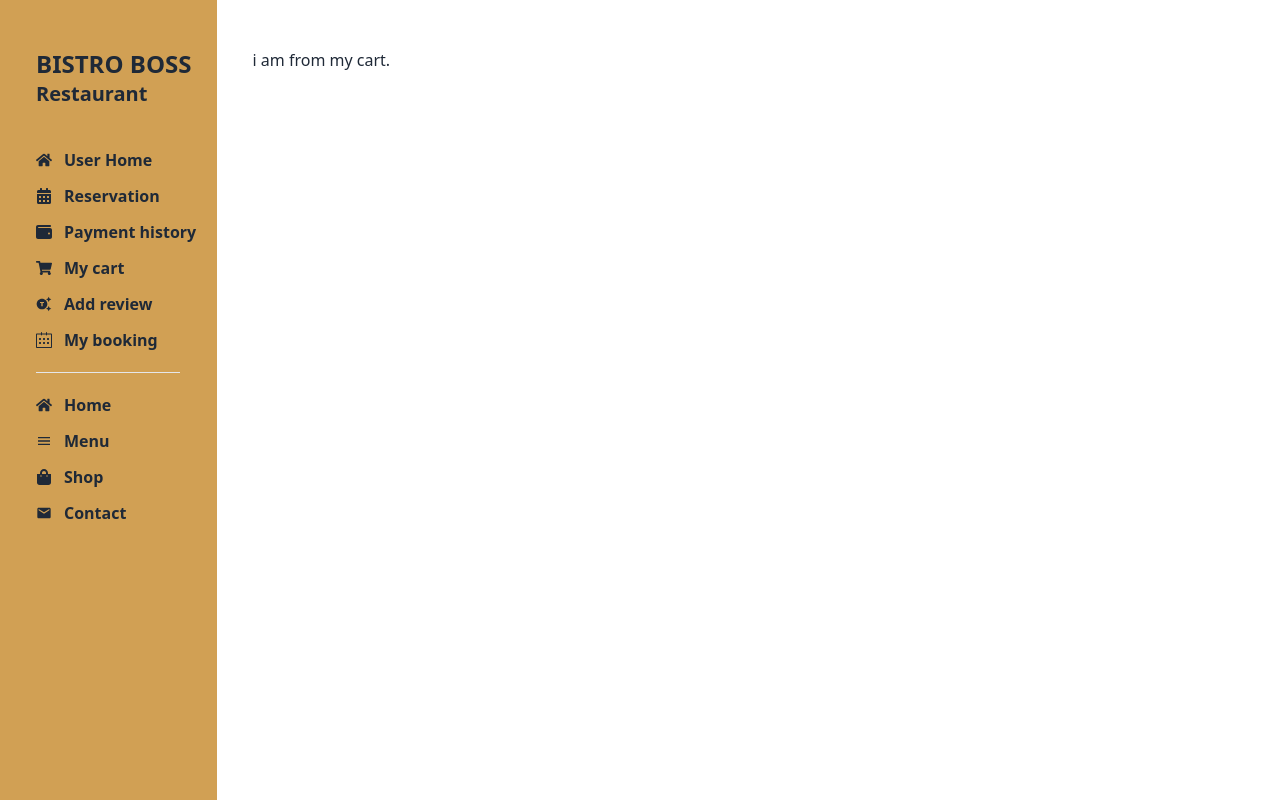
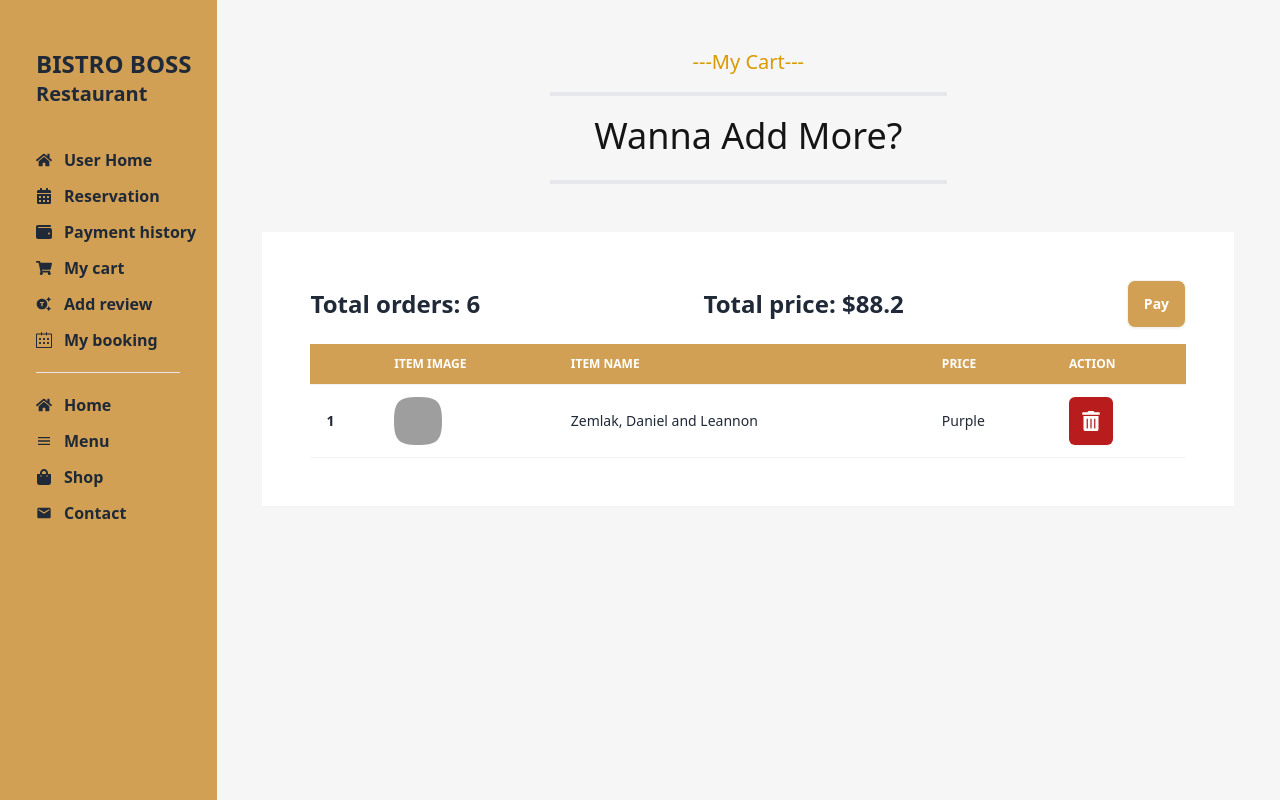
Before and after one commit to FojleTuhin/Bistro-Boss-client, a React (Vite) app: page /dashboard/myCart in a window 1280 px wide. Built offline with nearby package versions, Linux system fonts and the light colour scheme; grey boxes are pictures that could not be loaded.

Commit message:
add dashboard my cart

```diff
--- a/src/Dashboard/MyCart.jsx
+++ b/src/Dashboard/MyCart.jsx
@@ -1,9 +1,65 @@
-import React from 'react';
-
+import { FaTrashAlt } from 'react-icons/fa';
+import img from '../assets/menu/pizza-bg.jpg'
+import { Helmet } from 'react-helmet-async';
 const MyCart = () => {
     return (
-        <div>
-            i am from my cart.
+        <div className="">
+            <Helmet>
+                <title>Dashboard || My Cart</title>
+            </Helmet>
+            <p className="text-[#D99904] text-xl text-center mb-4">---My Cart---</p>
+            <hr className="w-[40%] mx-auto border-2" />
+            <p className="mt-5 text-[#151515] text-4xl text-center">Wanna Add More?</p>
+            <hr className="w-[40%] mx-auto border-2 mb-12 mt-6" />
+
+
+            <div className="bg-[#FFFFFF] w-[98%] mx-auto p-12">
+                <div className="flex justify-between items-center mb-4">
+                    <p className="text-2xl font-bold">Total orders: 6</p>
+                    <p className="text-2xl font-bold">Total price: $88.2</p>
+                    <button className="btn bg-[#D1A054] text-white font-bold">Pay</button>
+
+                </div>
+                <div className="overflow-x-auto">
+                    <table className="table">
+                        {/* head */}
+                        <thead className='bg-[#D1A054] mb-4 '>
+                            <tr className='text-white py-6'>
+                                <th> </th>
+                                <th>ITEM IMAGE</th>
+                                <th>ITEM NAME</th>
+                                <th>PRICE</th>
+                                <th>ACTION</th>
+                            </tr>
+                        </thead>
+                        <tbody>
+                            {/* row 1 */}
+                            <tr>
+                                <th>  1</th>
+                                <td>
+                                    <div className="flex items-center gap-3">
+                                        <div className="avatar">
+                                            <div className="mask mask-squircle w-12 h-12">
+                                                <img src={img} />
+                                            </div>
+                                        </div>
+                                    </div>
+                                </td>
+                                <td>Zemlak, Daniel and Leannon </td>
+                                <td>Purple</td>
+                                <th>
+                                    <button className="btn bg-[#B91C1C] p-3 border-none rounded-md"><FaTrashAlt className='text-white text-xl '/></button>
+                                </th>
+                            </tr>
+
+                        </tbody>
+
+
+                    </table>
+                </div>
+
+            </div>
+
         </div>
     );
 };
--- a/src/Dashboard/UserHome.jsx
+++ b/src/Dashboard/UserHome.jsx
@@ -2,10 +2,16 @@ import { FaPhoneVolume, FaStar, FaStore, FaWallet } from 'react-icons/fa6';
 import { IoWallet } from 'react-icons/io5';
 import userImage from "../assets/others/profile.png"
 import { FaCalendarAlt, FaShoppingCart } from 'react-icons/fa';
+import { Helmet } from 'react-helmet-async';
 
 const UserHome = () => {
     return (
         <div>
+            <Helmet>
+                <title>
+                    Dashboard || User Home
+                </title>
+            </Helmet>
             <p className='text-3xl font-semibold'>Hi, Welcome Back!</p>
             <div className='grid grid-cols-3 gap-6 mt-6 mb-8'>
                 <div className='grid grid-cols-5 py-9 gap-6 bg-gradient-to-r from-[#BB34F5] to-[#FCDBFF] text-white'>
--- a/src/Pages/Contact.jsx
+++ b/src/Pages/Contact.jsx
@@ -5,10 +5,16 @@ import img from "../assets/contact/banner.jpg"
 import { FaPhoneVolume } from "react-icons/fa6";
 import captha from "../assets/contact/Rectangle 76.png"
 import { BiMessageRoundedDots } from "react-icons/bi";
+import { Helmet } from "react-helmet-async";
 
 const Contact = () => {
     return (
         <div>
+            <Helmet>
+                <title>
+                    Bistro Boss || Contact
+                </title>
+            </Helmet>
             <Cover heading={"CONTACT US"} subheading={"Would you like to try a dish?"} img={img}></Cover>
             <Title heading={'Visit Us'} subheading={'OUR LOCATION'}></Title>
             <div className="w-[70%] mx-auto flex justify-between">
--- a/src/Pages/Dashboard.jsx
+++ b/src/Pages/Dashboard.jsx
@@ -1,4 +1,3 @@
-import React from 'react';
 import { FaCalendarAlt, FaHome, FaShoppingBag, FaShoppingCart } from 'react-icons/fa';
 import { FaWallet } from 'react-icons/fa6';
 import { IoMdMenu } from 'react-icons/io';
@@ -8,7 +7,8 @@ import { NavLink, Outlet } from 'react-router-dom';
 
 const Dashboard = () => {
     return (
-        <div className='flex'>
+        <div className='flex '>
+
             <div className='w-[20%] bg-[#d1a054] min-h-screen py-12 pl-9'>
                 <p className='font-extrabold text-2xl'>BISTRO BOSS</p>
                 <p className='font-bold text-xl'>Restaurant</p>
@@ -42,7 +42,7 @@ const Dashboard = () => {
                 </div>
 
             </div>
-            <div className='py-12 px-9 w-full'>
+            <div className='py-12 px-9 w-full bg-[#F6F6F6]'>
                 <Outlet></Outlet>
             </div>
 
--- a/src/Pages/OurMenu.jsx
+++ b/src/Pages/OurMenu.jsx
@@ -7,6 +7,7 @@ import img2 from "../assets/menu/dessert-bg.jpeg"
 import img3 from "../assets/menu/pizza-bg.jpg"
 import img4 from "../assets/menu/salad-bg.jpg"
 import img5 from "../assets/menu/soup-bg.jpg"
+import { Helmet } from "react-helmet-async";
 
 
 const OurMenu = () => {
@@ -20,6 +21,11 @@ const OurMenu = () => {
     }, [])
     return (
         <div className="">
+            <Helmet>
+                <title>
+                    Bistro Boss || Menu
+                </title>
+            </Helmet>
             {/* offered menu  */}
             <div>
                 <Cover heading={"OUR MENU"} subheading={"Would you like to try a dish?."} img={img1}></Cover>
@@ -35,7 +41,7 @@ const OurMenu = () => {
                 </div>
             </div>
 
-                    {/* dessert menu  */}
+            {/* dessert menu  */}
             <div>
                 <div className="mt-11 mb-11">
                     <Cover heading={"DESSERTS"} subheading={"Lorem Ipsum has been the industry’s standard dummy text ever since the 1500s, when an unknown printer took a galley of type and scrambled it to make a type specimen book."} img={img2}></Cover>
--- a/src/Pages/Shop.jsx
+++ b/src/Pages/Shop.jsx
@@ -4,6 +4,7 @@ import img1 from "../assets/shop/banner2.jpg"
 import { Tab, Tabs, TabList, TabPanel } from 'react-tabs';
 import 'react-tabs/style/react-tabs.css';
 import ShopCard from '../Components/ShopCard';
+import { Helmet } from 'react-helmet-async';
 
 const Shop = () => {
 
@@ -17,6 +18,11 @@ const Shop = () => {
 
     return (
         <div>
+            <Helmet>
+                <title>
+                    Bistro Boss || Shop
+                </title>
+            </Helmet>
             <div className='mb-32'>
                 <Cover heading={"OUR SHOP"} subheading={"Would you like to try a dish?"} img={img1}></Cover>
             </div>
--- a/src/Pages/SignUp.jsx
+++ b/src/Pages/SignUp.jsx
@@ -2,11 +2,17 @@ import { FaFacebook, FaGithub, FaGoogle } from "react-icons/fa6";
 import img from "../assets/others/authentication.png"
 import img1 from "../assets/others/authentication1 (1).png"
 import { Link } from "react-router-dom";
+import { Helmet } from "react-helmet-async";
 
 
 const SignUp = () => {
     return (
         <div>
+            <Helmet>
+                <title>
+                    Bistro Boss || SignUp
+                </title>
+            </Helmet>
             <div className="hero min-h-screen" style={{ backgroundImage: `url(${img})` }}>
                 <div className="flex flex-row-reverse w-[80%] shadow-2xl shadow-gray-500 py-8 px-24 gap-20">
                     <div className="w-[50%] flex justify-center items-center">
```
